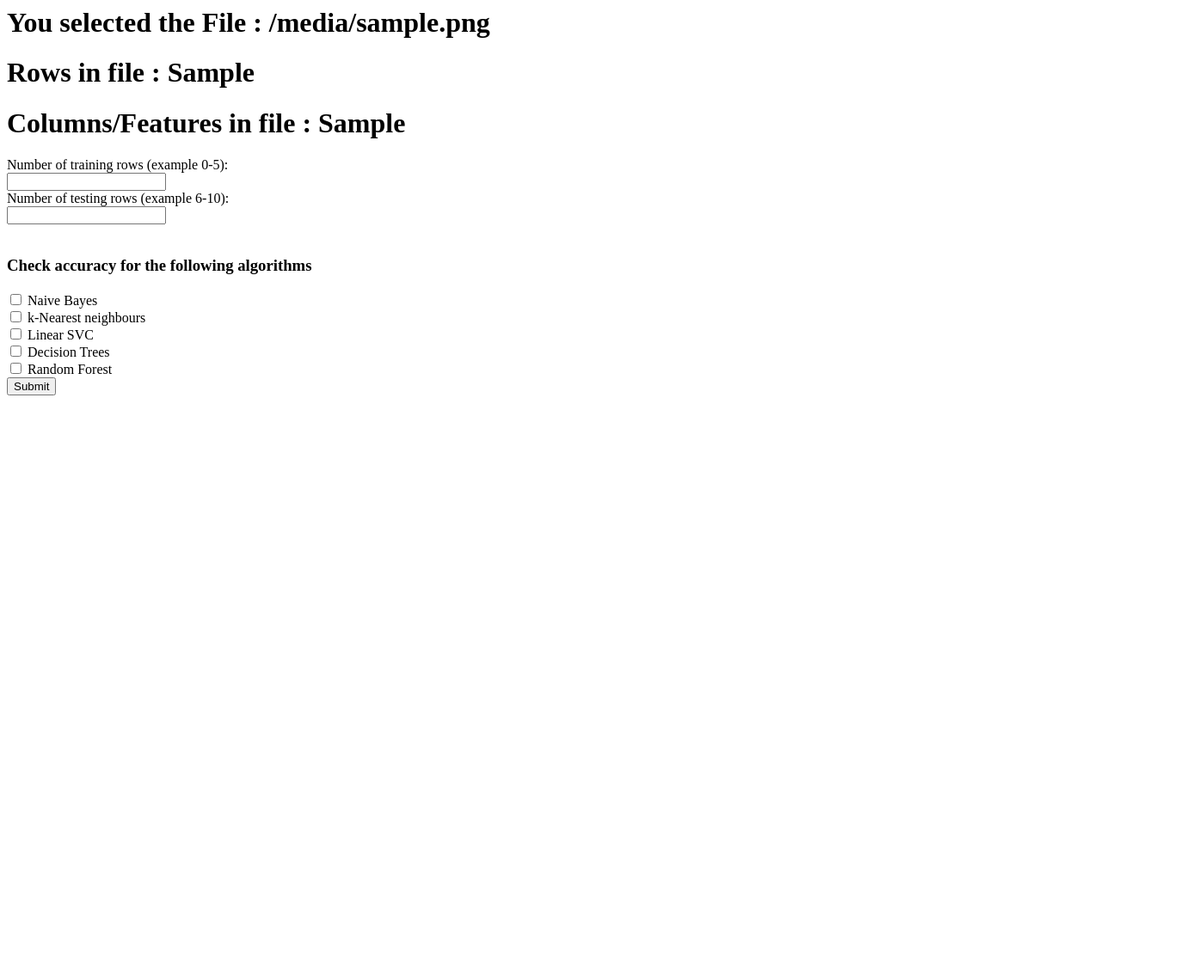
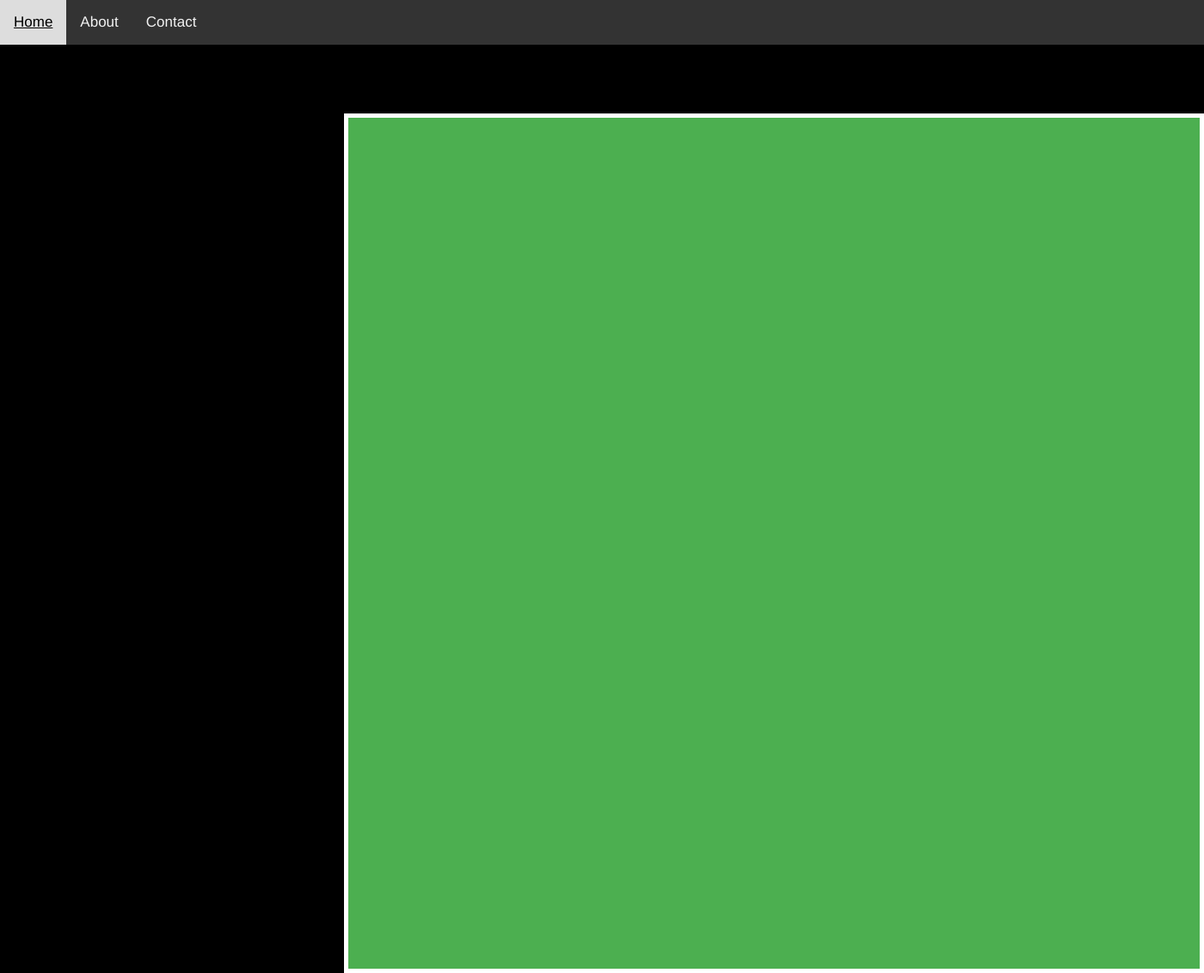
Before and after one commit to VBhat97/CSVAnalyzer, a Flask app: template templates/form_action.html in a window 1400 px wide. Shown: the whole page at 86% size. Before the commit the page ends 460 px from the top, so only its background shows below. Run offline with Flask 2, Linux system fonts and the light colour scheme; the template is opened without the code that fills it: most values are stand-ins (such as "Sample title", 1, 10 or a date in 2020); some libraries are stand-ins or nearby versions.

Commit message:
Moving components

```diff
--- a/templates/form_action.html
+++ b/templates/form_action.html
@@ -1,4 +1,33 @@
-<h1> You selected the File : {{ filename }}</h1>
+<link rel= "stylesheet" type= "text/css" href= "{{ url_for('static',filename='style/style.css') }}">
+<link rel="stylesheet" href="https://maxcdn.bootstrapcdn.com/bootstrap/3.4.1/css/bootstrap.min.css">
+<script src="{{url_for('static', filename='js/scripts.js')}}"></script>
+<!-- <body style="background-image: url('/static/img/green_back_main.png');"> -->
+<!-- Add Black background Image for improving UI later.-->
+<body style="background-color: black;">
+<div class="topnav">
+    <a class="tablinks" onmouseover="showContent(event,'Homecontent')">Home</a>
+    <a class="tablinks" onmouseover="showContent(event,'Aboutcontent')">About</a>
+    <a class="tablinks" onmouseover="showContent(event,'Contactcontent')">Contact</a>
+</div>
+<br><br><br><br>
+<div id="block2">
+    <div id="Fileuploadcontent" class='tabcontent'>
+        <h1> You selected the File : {{ filename }}</h1>
+        <h1> Rows in file : {{ random_value }}</h1>
+        <h1> Columns/Features in file : {{ random_value2 }}</h1>
+    </div>
+    <div id="Aboutcontent" class="tabcontent">
+    <h1>How to use this application</h1>
+    </div>
+    <div id="Contactcontent" class="tabcontent">
+        <h1>My Contact Information</h1>
+    </div>
+</div>
+
+
+</body>
+
+<!-- <h1> You selected the File : {{ filename }}</h1>
 <h1> Rows in file : {{ random_value }}</h1>
 <h1> Columns/Features in file : {{ random_value2 }}</h1>
 <form action="/results_action" method='post'>
@@ -18,4 +47,4 @@
     <input type="checkbox" id="rf" value="RF" name="options">
     <label for="rf"> Random Forest</label><br>
     <input type="submit" value="Submit">
-</form>
+</form>  -->
```
